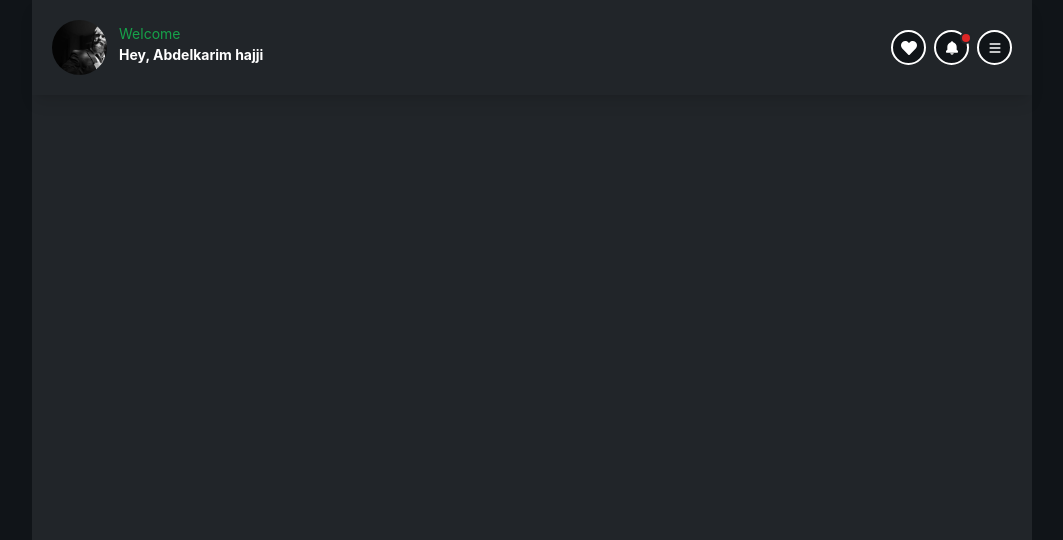
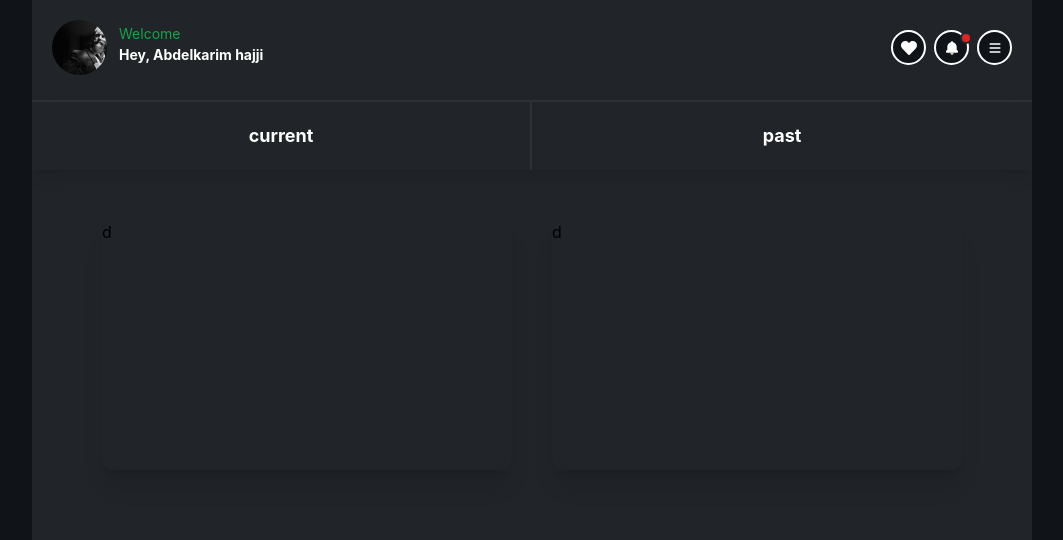
Before and after one commit to abdelkarimhajji/barber-app-clients, a React (Create React App) app: page /myAppointment in a window 1280 px wide. Shown: the top 540 px of the page, without its empty margins (108-1171 px from the left). Built offline with nearby package versions, Linux system fonts and the light colour scheme.

Commit message:
i fixed problem

```diff
--- a/src/components/NavBar.js
+++ b/src/components/NavBar.js
@@ -18,9 +18,9 @@ function NavBar(profile){
     }
 
     return(
-        <div className={`${profile.profile === "profile" || "MyAppointment" ? 'h-0' : '480:h-[180px]'}  boxsh bg-customBlue shadow-lg flex flex-col w-full md:w-[100%] lg:w-[1000px] box-border fixed z-50`}>
+        <div className={`${profile.profile === "profile" || profile.profile === "MyAppointment" ? 'h-0' : '480:h-[180px]'}  boxsh bg-customBlue shadow-lg flex flex-col w-full md:w-[100%] lg:w-[1000px] box-border fixed z-50`}>
             {/* start top container  of img and not*/}
-            <div className={`p-5 box-border bg-customBlue flex ${profile.profile === "profile" || "MyAppointment" ? 'shadow-lg' : 'shadow-none'} `}>
+            <div className={`p-5 box-border bg-customBlue flex ${profile.profile === "profile" ? 'shadow-lg' : 'shadow-none'} `}>
                 {/* start container of image and name */}
                 <div className='flex  480:w-1/2 w-[60%]'>
                     <img src={beard} alt=""  className=" object-cover w-[40px] h-[40px] 480:w-[55px] 480:h-[55px] rounded-full"/>
@@ -49,7 +49,7 @@ function NavBar(profile){
             </div>
             {/* end top container of image and not */}
             {/* start container search */}
-            <div className={`w-full  px-5 flex justify-center items-center rounded-xl  ${profile.profile === "profile" || "MyAppointment" ? 'hidden' : 'block'}`}>
+            <div className={`w-full  px-5 flex justify-center items-center rounded-xl  ${profile.profile === "profile" || profile.profile === "MyAppointment" ? 'hidden' : 'block'}`}>
                 <div className=' w-full   h-[35px] 480:h-[50px]  flex rounded-xl  mb-6 480:mb-0  480:mt-[16px]  480:mb-none'>
                     <div className='h-full w-full relative'>
                         <LuSearch className='absolute text-white top-2 480:top-1.5 left-3 text-[20px] 480:text-[30px]'/>
--- a/src/pages/MyAppointment.js
+++ b/src/pages/MyAppointment.js
@@ -6,12 +6,19 @@ function MyAppointment()
     return (
         <div className="bg-login w-full  min-h-screen h-auto flex justify-center overflow-hidden">
             <div className="bg-customBlue h-full flex flex-col items-center min-h-screen w-full md:w-[100%] lg:w-[1000px] box-border relative  overflow-hidden">
-                <NavBar />
+                <NavBar profile="MyAppointment"/>
+                <div className='pt-[100px]'></div>
 
+                <div className="w-full h-[70px] mb-[50px] text-white font-bold text-lg bg-customBlue shadow-lg border-t-[2px]  flex" style={{borderColor: "#2d3135"}}>
+                    <div className="w-1/2 flex items-center justify-center border-r-[2px]  cursor-pointer" style={{borderColor: "#2d3135"}}>current</div>
+                    <div className="w-1/2 flex items-center justify-center cursor-pointer">past</div>
+                </div>
+                <div className="px-[70px] w-full flex gap-x-10">
+                    <div className="w-full h-[250px] bg-customBlue shadow-xl rounded-xl mb-5">d</div>
+                    <div className="w-full h-[250px] bg-customBlue shadow-xl rounded-xl">d</div>
+                </div>
                 <BottomMenu location="posts"/>
-                <div className='mb-[120px]'>
-
-                </div>
+                <div className='mb-[120px]'></div>
             </div>
         </div>
     );
```
